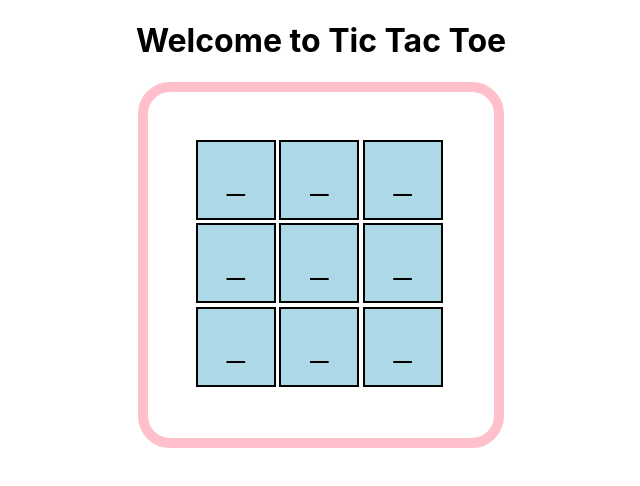
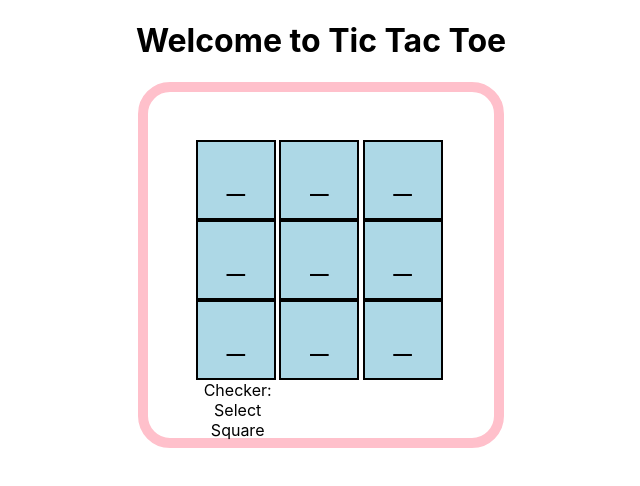
Before and after one commit to s-furlong/React-TicTacToe-Interface, a React (Create React App) app: page / in a window 1280 px wide. Shown: the top 486 px of the page, without its empty margins (319-959 px from the left). Built offline with nearby package versions, Linux system fonts and the light colour scheme.

Commit message:
Feedback changes added

```diff
--- a/src/components/board/board.tsx
+++ b/src/components/board/board.tsx
@@ -6,17 +6,19 @@ export const Board = () => {
 
     const [board, setBoard] = useState<Array<string>>(gameBoard)
     const [playerTokenX, setPlayerTokenX] = useState(true);
-
+    const [invalid, setInvalid] = useState("Select Square")
 
     const changeCell = (i:number) => {
         const updateBoard = [...board];
-        if (updateBoard[i] === "_"){
+            if (updateBoard[i] === "_"){
             updateBoard[i] = playerTokenX ? "X" : "O";
+            setInvalid("Valid")
             setBoard(updateBoard);
             setPlayerTokenX(!playerTokenX);
         } else {
-            updateBoard;
+            setInvalid("Invalid")
         }
+
     };
 
     return(
@@ -24,6 +26,9 @@ export const Board = () => {
         {board.map((cellValue, i) => {
             return <Cell id={`cell_${i}`} key={i} value={cellValue} onClick={() => changeCell(i)} />
         })}
+        <div data-testid="checker">
+            Checker: {invalid}
+        </div>
     </div>
     )
 }
```
Also changed, not shown: 1 other file (tests, documents, lock files or other folders).
